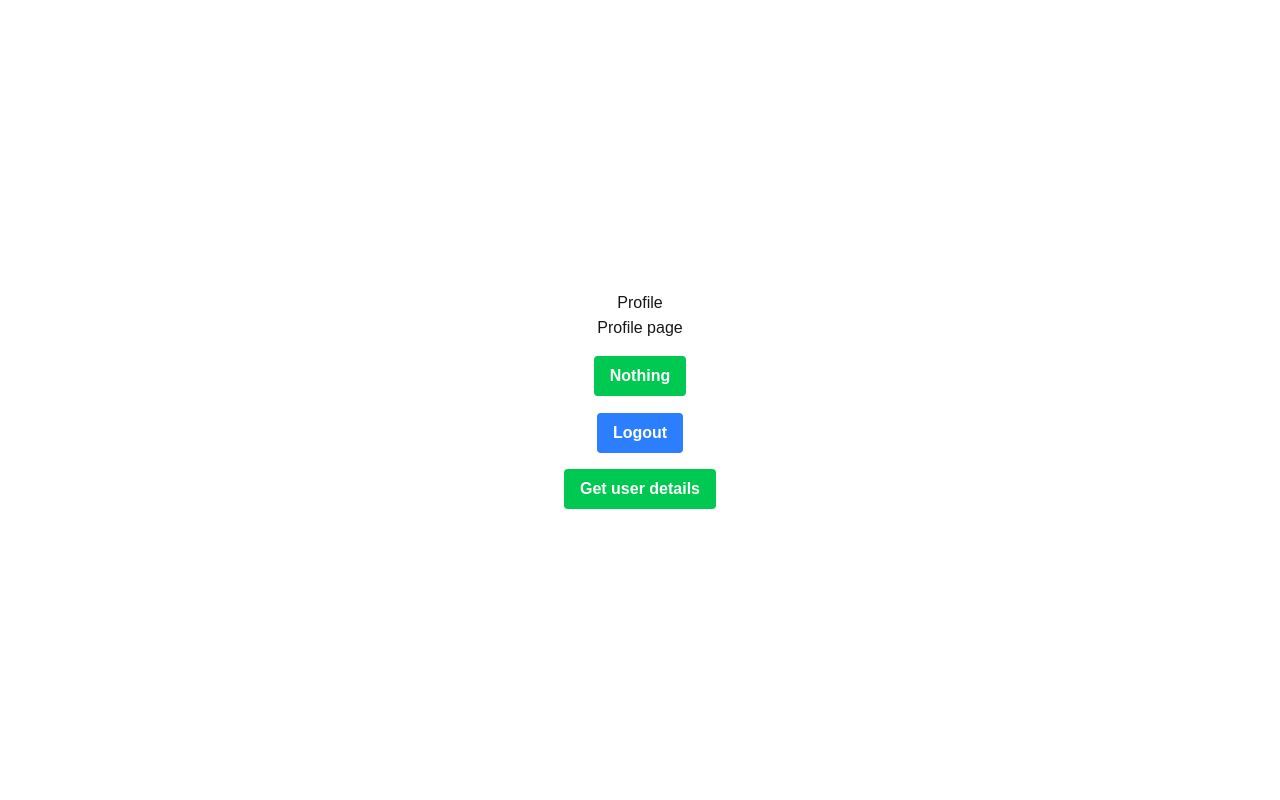
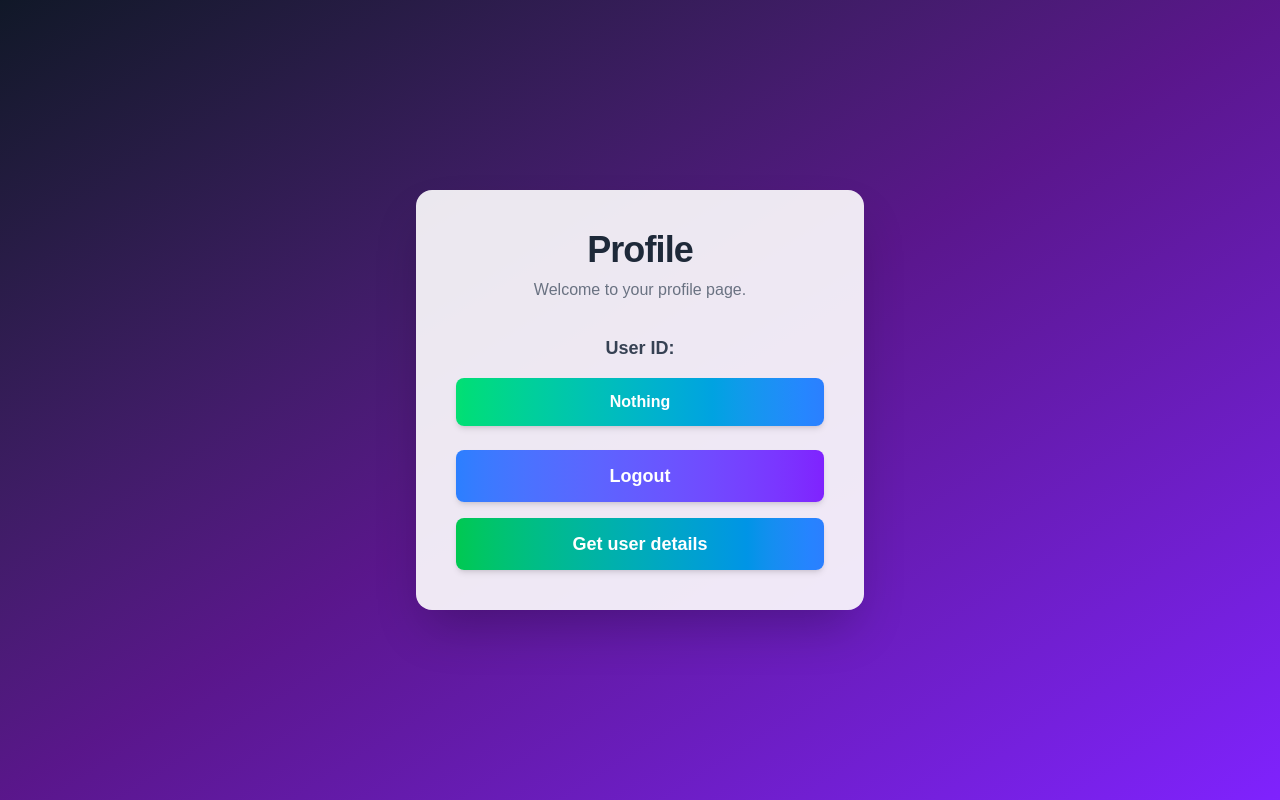
Before and after one commit to aayush130405/nextjs-auth, a Next.js app: page /profile in a window 1280 px wide. Built offline with nearby package versions, Linux system fonts and the light colour scheme.

Commit message:
update profile and verify email ui

```diff
--- a/src/app/profile/[id]/page.tsx
+++ b/src/app/profile/[id]/page.tsx
@@ -1,10 +1,13 @@
 export default function UserProfile({params}: any) {
     return (
-        <div className="flex flex-col items-center justify-center min-h-screen py-2">
-            <h1>Profile</h1>
-            <hr />
-            <p className="text-4xl">Profile page </p>
-            <span className="p-2 rounded bg-orange-500 text-black">{params.id}</span>
+        <div className="min-h-screen flex items-center justify-center bg-gradient-to-br from-gray-900 via-purple-900 to-violet-600">
+            <div className="bg-white/90 shadow-2xl rounded-2xl p-10 w-full max-w-md flex flex-col items-center">
+                <h1 className="text-4xl font-bold text-center text-gray-800 mb-2 tracking-tight">Profile</h1>
+                <p className="text-center text-gray-500 mb-8 text-2xl">Profile page</p>
+                <span className="px-6 py-3 rounded-lg bg-gradient-to-r from-orange-400 to-pink-500 text-white font-bold text-lg shadow-md">
+                    {params.id}
+                </span>
+            </div>
         </div>
     )
 }
--- a/src/app/profile/page.tsx
+++ b/src/app/profile/page.tsx
@@ -25,20 +25,27 @@ export default function ProfilePage() {
     }
 
     return (
-        <div className="flex flex-col items-center justify-center min-h-screen py-2">
-            <h1>Profile</h1>
-            <hr />
-            <p>Profile page</p>
-            <h2 className="bg-green-500 mt-4 hover:bg-blue-700 text-white font-bold py-2 px-4 rounded">{data === 'nothing' ? "Nothing" : <Link href={`/profile/${data}`}>{data}</Link>}</h2>
-            <hr />
+        <div className="min-h-screen flex items-center justify-center bg-gradient-to-br from-gray-900 via-purple-900 to-violet-600">
+            <div className="bg-white/90 shadow-2xl rounded-2xl p-10 w-full max-w-md flex flex-col items-center">
+                <h1 className="text-4xl font-bold text-center text-gray-800 mb-2 tracking-tight">Profile</h1>
+                <p className="text-center text-gray-500 mb-8">Welcome to your profile page.</p>
+                <div className="w-full flex flex-col items-center gap-4 mb-6">
+                    <span className="text-lg text-gray-700 font-semibold">User ID:</span>
+                    <h2 className="w-full text-center bg-gradient-to-r from-green-400 to-blue-500 text-white font-bold py-3 px-4 rounded-lg shadow-md">
+                        {data === 'nothing' ? "Nothing" : <Link href={`/profile/${data}`}>{data}</Link>}
+                    </h2>
+                </div>
+                <div className="w-full flex flex-col gap-4">
                     <button
                         onClick={logout}
-            className="bg-blue-500 mt-4 hover:bg-blue-700 text-white font-bold py-2 px-4 rounded"
+                        className="cursor-pointer w-full py-3 rounded-lg bg-gradient-to-r from-blue-500 to-violet-600 text-white font-semibold text-lg shadow-md hover:from-blue-600 hover:to-violet-700 transition-all focus:outline-none focus:ring-2 focus:ring-blue-400"
                     >Logout</button>
                     <button
                         onClick={getUserDetails}
-            className="bg-green-500 mt-4 hover:bg-blue-700 text-white font-bold py-2 px-4 rounded"
+                        className="cursor-pointer w-full py-3 rounded-lg bg-gradient-to-r from-green-500 to-blue-500 text-white font-semibold text-lg shadow-md hover:from-green-600 hover:to-blue-700 transition-all focus:outline-none focus:ring-2 focus:ring-green-400"
                     >Get user details</button>
+                </div>
+            </div>
         </div>
     )
 }
--- a/src/app/verifyemail/page.tsx
+++ b/src/app/verifyemail/page.tsx
@@ -31,23 +31,26 @@ export default function VerifyEmailPage() {
     }, [token])
 
     return (
-        <div className="flex flex-col items-center justify-center min-h-screen py-2">
-            <h1 className="text-4xl">Verify email</h1>
-            <h2 className="p-2 bg-orange-500 text-black">{token ? `${token}` : "No token"}</h2>
-
+        <div className="min-h-screen flex items-center justify-center bg-gradient-to-br from-gray-900 via-purple-900 to-violet-600">
+            <div className="bg-white/90 shadow-2xl rounded-2xl p-10 w-full max-w-md flex flex-col items-center">
+                <h1 className="text-4xl font-bold text-center text-gray-800 mb-4 tracking-tight">Verify Email</h1>
+                <h2 className="p-2 mb-6 bg-gradient-to-r from-orange-400 to-pink-500 text-white rounded-lg text-center text-lg font-semibold w-full overflow-x-auto whitespace-nowrap break-all">
+                    {token ? `${token}` : "No token"}
+                </h2>
                 {verified && (
-                <div>
-                    <h2 className="text-2xl">Email Verified</h2>
-                    <Link href="/login">
+                    <div className="w-full flex flex-col items-center gap-4">
+                        <h2 className="text-2xl text-green-700 font-bold mb-2">Email Verified</h2>
+                        <Link href="/login" className="w-full py-3 rounded-lg bg-gradient-to-r from-violet-500 to-purple-600 text-white font-semibold text-lg shadow-md text-center hover:from-violet-600 hover:to-purple-700 transition-all focus:outline-none focus:ring-2 focus:ring-violet-400">
                             Login
                         </Link>
                     </div>
                 )}
                 {error && (
-                <div>
-                    <h2 className="text-2xl bg-red-500 text-black">Error</h2>
+                    <div className="w-full mt-4 text-center text-red-600 font-semibold bg-red-100 rounded-lg py-2">
+                        Error verifying email. Please try again.
                     </div>
                 )}
             </div>
+        </div>
     )
 }
```
Lines whose indentation alone changed are shown as unchanged.
